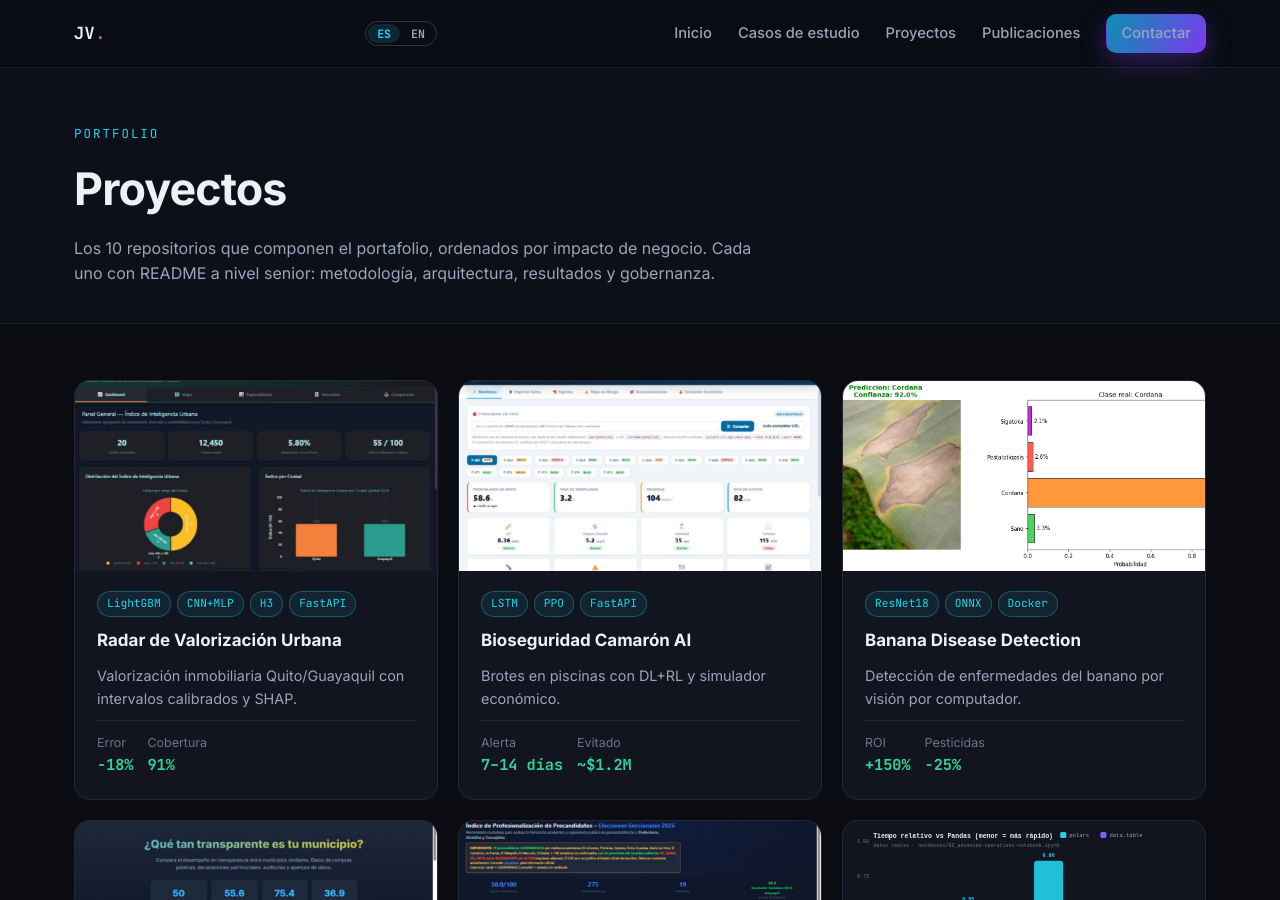
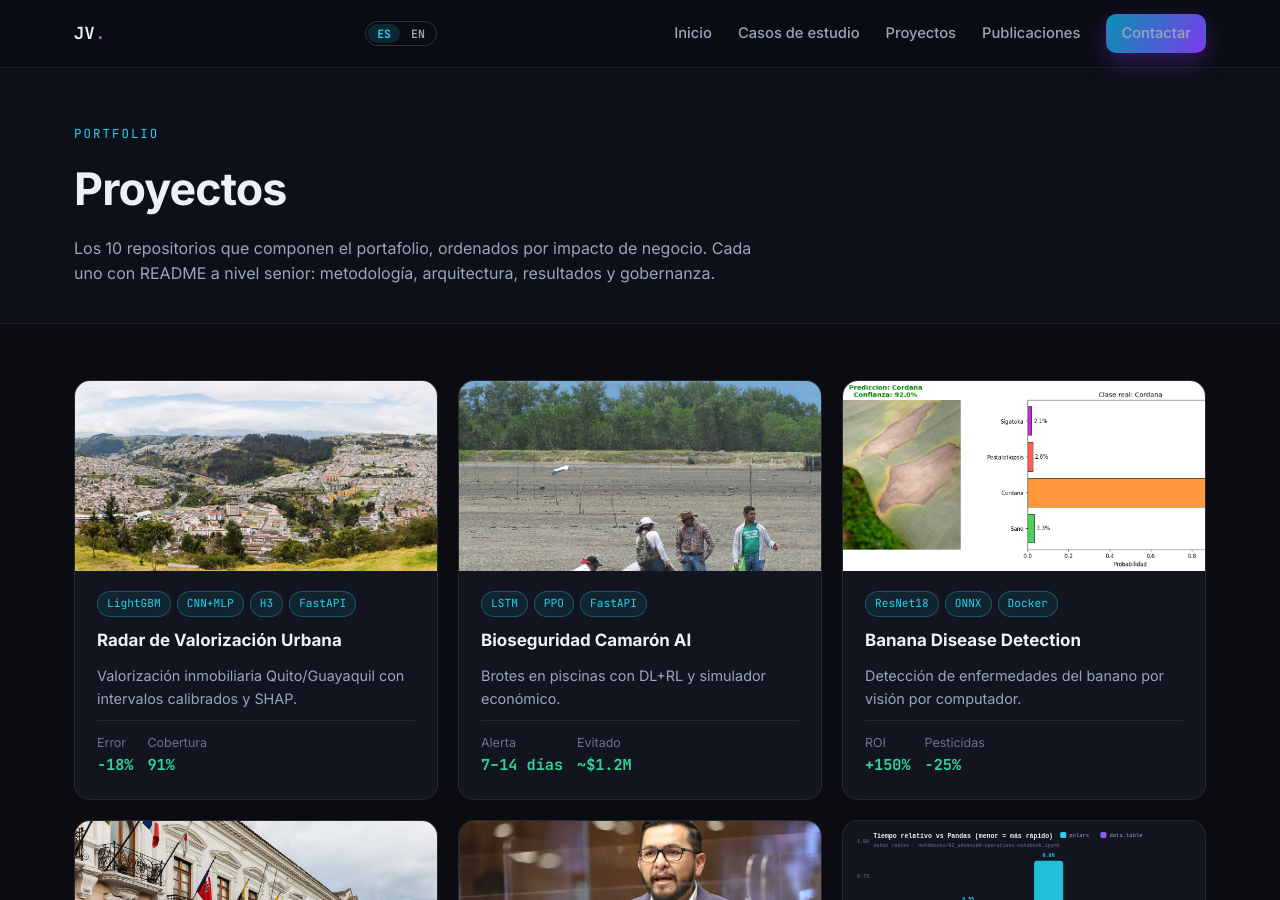
Before and after one commit to jordanvt18/jordanvillont.github.io, a Jekyll site: the page built from _pages/projects.md, in a window 1280 px wide and 900 px high. Built offline with Jekyll 4.4.1, drawn with Linux system fonts in a browser that asks for light colours.

Commit message:
Use real Ecuador-themed images on project covers, keep dashboards in case studies
- Home/projects cards: real photos matched to each project's subject
  (Quito for the urban radar, shrimp ponds, Municipal Palace, National
  Assembly, Central Bank building) restored from git history
- Banana covers keep real model detections; crime card back to the real
  ridgeline chart
- Case studies keep production dashboard screenshots as system evidence
- SmartLife, benchmark and portfolio cards keep their real app outputs

```diff
--- a/_pages/projects.md
+++ b/_pages/projects.md
@@ -8,7 +8,7 @@ permalink: /projects/
 
 <div class="proj-grid" style="margin: 32px 0 60px;">
   <article class="proj">
-    <div class="cover"><img src="{{ site.baseurl }}/assets/images/projects/radar-dashboard.jpg" alt="Dashboard del Radar de Valorización Urbana en producción" loading="lazy" /></div>
+    <div class="cover"><img src="{{ site.baseurl }}/assets/images/projects/quito.jpg" alt="Vista real de Quito: ciudad donde opera el Radar de Valorización Urbana" loading="lazy" /></div>
     <div class="body">
       <div class="tags"><i>LightGBM</i><i>CNN+MLP</i><i>H3</i><i>FastAPI</i></div>
       <h3>Radar de Valorización Urbana</h3>
@@ -17,7 +17,7 @@ permalink: /projects/
     </div>
   </article>
   <article class="proj">
-    <div class="cover"><img src="{{ site.baseurl }}/assets/images/projects/bioseguridad-dashboard.jpg" alt="Dashboard operativo de Bioseguridad Camarón AI" loading="lazy" /></div>
+    <div class="cover"><img src="{{ site.baseurl }}/assets/images/projects/camaronera.jpg" alt="Piscinas camaroneras reales de Ecuador: el dominio de Bioseguridad Camarón AI" loading="lazy" /></div>
     <div class="body">
       <div class="tags"><i>LSTM</i><i>PPO</i><i>FastAPI</i></div>
       <h3>Bioseguridad Camarón AI</h3>
@@ -35,7 +35,7 @@ permalink: /projects/
     </div>
   </article>
   <article class="proj">
-    <div class="cover"><img src="{{ site.baseurl }}/assets/images/projects/transparencia-dashboard.jpg" alt="Comparador del Índice de Transparencia Municipal" loading="lazy" /></div>
+    <div class="cover"><img src="{{ site.baseurl }}/assets/images/projects/transparencia.jpg" alt="Palacio Municipal de Quito: contexto real del Índice de Transparencia" loading="lazy" /></div>
     <div class="body">
       <div class="tags"><i>Índice compuesto</i><i>FastAPI</i></div>
       <h3>Transparency Index Ecuador</h3>
@@ -44,7 +44,7 @@ permalink: /projects/
     </div>
   </article>
   <article class="proj">
-    <div class="cover"><img src="{{ site.baseurl }}/assets/images/projects/perfil-dashboard.jpg" alt="Índice de profesionalización de precandidatos en producción" loading="lazy" /></div>
+    <div class="cover"><img src="{{ site.baseurl }}/assets/images/projects/asamblea.jpg" alt="Pleno real de la Asamblea Nacional del Ecuador" loading="lazy" /></div>
     <div class="body">
       <div class="tags"><i>ETL</i><i>NLP</i><i>CI/CD</i></div>
       <h3>Perfil Profesionalización Partidos</h3>
@@ -62,7 +62,7 @@ permalink: /projects/
     </div>
   </article>
   <article class="proj">
-    <div class="cover"><img src="{{ site.baseurl }}/assets/images/projects/bancos-dashboard.jpg" alt="Comparador financiero de bancos y cooperativas en producción" loading="lazy" /></div>
+    <div class="cover"><img src="{{ site.baseurl }}/assets/images/projects/bancos.jpg" alt="Edificio real del Banco Central del Ecuador" loading="lazy" /></div>
     <div class="body">
       <div class="tags"><i>JS/HTML</i><i>Pipelines CI</i></div>
       <h3>Bancos &amp; Cooperativas Ecuador</h3>
@@ -80,7 +80,7 @@ permalink: /projects/
     </div>
   </article>
   <article class="proj">
-    <div class="cover"><img src="{{ site.baseurl }}/assets/images/projects/crime-dashboard.jpg" alt="Dashboard geoespacial de criminalidad en producción" loading="lazy" /></div>
+    <div class="cover"><img src="{{ site.baseurl }}/assets/images/projects/crime-ridgeline.png" alt="Ridgeline real de criminalidad por provincia del Ecuador" loading="lazy" /></div>
     <div class="body">
       <div class="tags"><i>ARIMA</i><i>Econometría espacial</i><i>Dash</i></div>
       <h3>Ecuador Crime Analysis</h3>
--- a/index.html
+++ b/index.html
@@ -56,7 +56,7 @@ permalink: /
     <p class="section-lead">Tres sistemas donde el rigor estadístico y la ingeniería de producción se traducen en impacto medible.</p>
     <div class="proj-grid">
       <article class="proj">
-        <div class="cover"><img src="{{ site.baseurl }}/assets/images/projects/radar-dashboard.jpg" alt="Dashboard del Radar de Valorización Urbana en producción" loading="lazy" /></div>
+        <div class="cover"><img src="{{ site.baseurl }}/assets/images/projects/quito.jpg" alt="Vista real de Quito: ciudad donde opera el Radar de Valorización Urbana" loading="lazy" /></div>
         <div class="body">
           <div class="tags"><i>LightGBM quantile</i><i>CNN+MLP</i><i>H3</i><i>FastAPI</i></div>
           <h3>Radar de Valorización Urbana</h3>
@@ -65,7 +65,7 @@ permalink: /
         </div>
       </article>
       <article class="proj">
-        <div class="cover"><img src="{{ site.baseurl }}/assets/images/projects/bioseguridad-dashboard.jpg" alt="Dashboard operativo de Bioseguridad Camarón AI" loading="lazy" /></div>
+        <div class="cover"><img src="{{ site.baseurl }}/assets/images/projects/camaronera.jpg" alt="Piscinas camaroneras reales de Ecuador: el dominio de Bioseguridad Camarón AI" loading="lazy" /></div>
         <div class="body">
           <div class="tags"><i>LSTM</i><i>PPO</i><i>Simulador</i></div>
           <h3>Bioseguridad Camarón AI</h3>
```
Also changed, not shown: assets/images/projects/asamblea.jpg (added), assets/images/projects/bancos.jpg (added), assets/images/projects/camaronera.jpg (added), assets/images/projects/transparencia.jpg (added).
